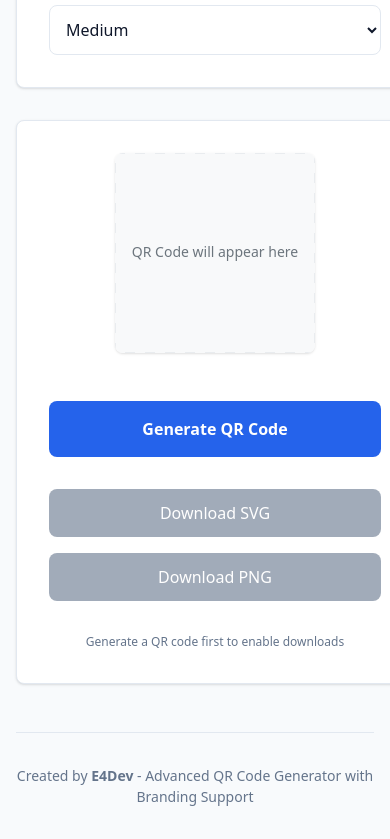
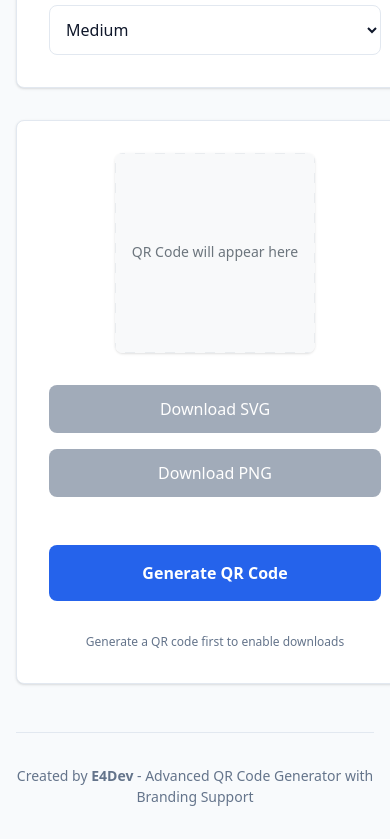
Before and after one commit to Anupam00-github/qr-code-generator, a website built with Vite: page src/index.html in a window 390 px wide. Shown: the part 1842-2681 px from the top of the page. Built offline with nearby package versions, Linux system fonts and the light colour scheme.

Commit message:
feat: reposition Generate QR button below download buttons
- Move Generate QR Code button below Download SVG/PNG buttons
- Make Generate button full-width to span same width as both download buttons
- Add full-width CSS class for proper button alignment
- Improve user workflow: Download buttons first, then Generate button
- Maintain responsive design for mobile devices
- Build and lint verification passed

```diff
--- a/src/index.html
+++ b/src/index.html
@@ -213,17 +213,17 @@
 
                 <div class="result-actions">
                     <div class="action-row">
-                        <button id="generate-btn" class="generate-btn">
-                            Generate QR Code
-                        </button>
-                    </div>
-
-                    <div class="action-row">
                         <button id="download-svg" class="action-btn" disabled aria-describedby="download-help">
                             Download SVG
                         </button>
                         <button id="download-png" class="action-btn" disabled aria-describedby="download-help">
                             Download PNG
+                        </button>
+                    </div>
+
+                    <div class="action-row">
+                        <button id="generate-btn" class="generate-btn full-width">
+                            Generate QR Code
                         </button>
                     </div>
 
--- a/src/styles.css
+++ b/src/styles.css
@@ -542,6 +542,12 @@ input[type="file"]:focus {
   margin-bottom: 0;
 }
 
+/* Full width button styling */
+.full-width {
+  width: 100% !important;
+  flex: 1;
+}
+
 /* Mobile responsive adjustments */
 @media (max-width: 640px) {
   .action-row {
```
